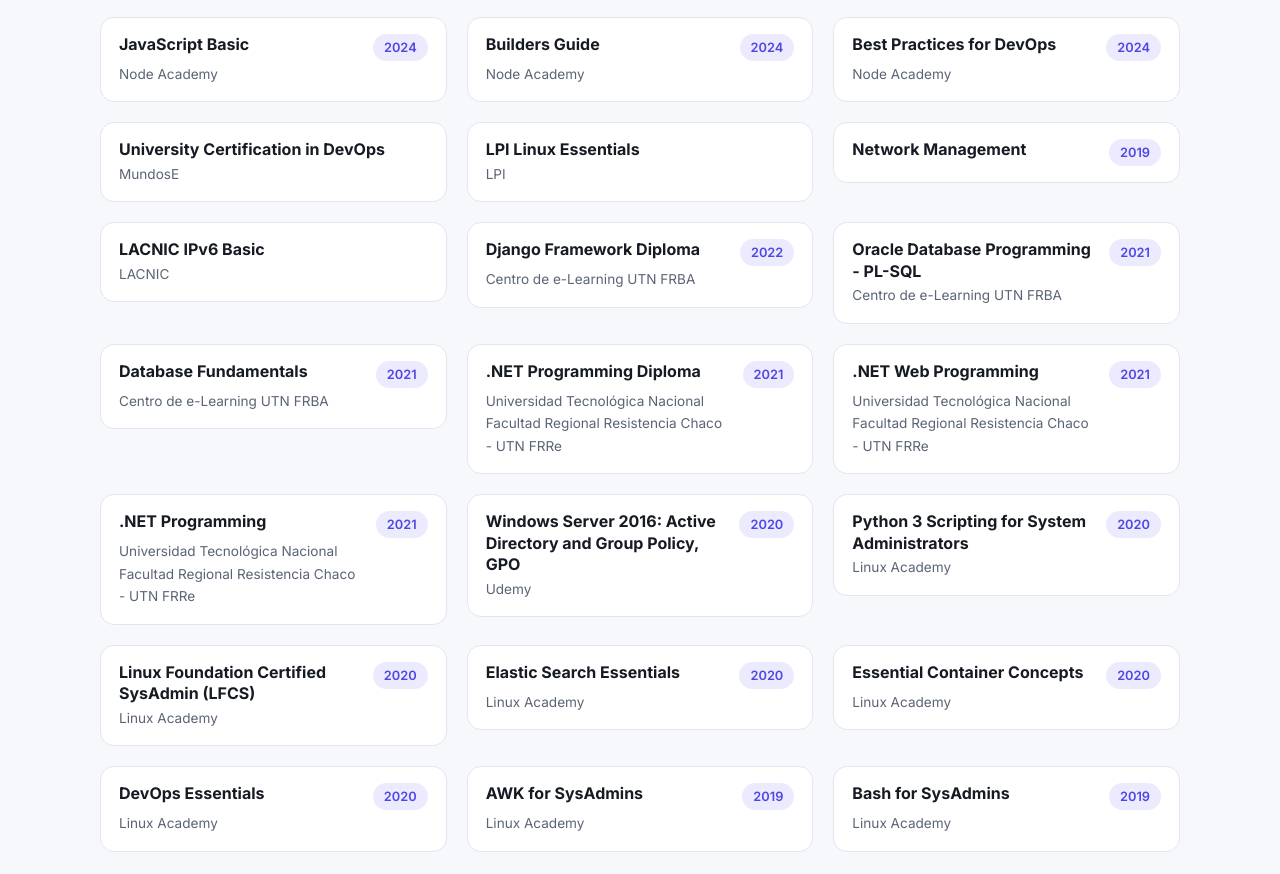
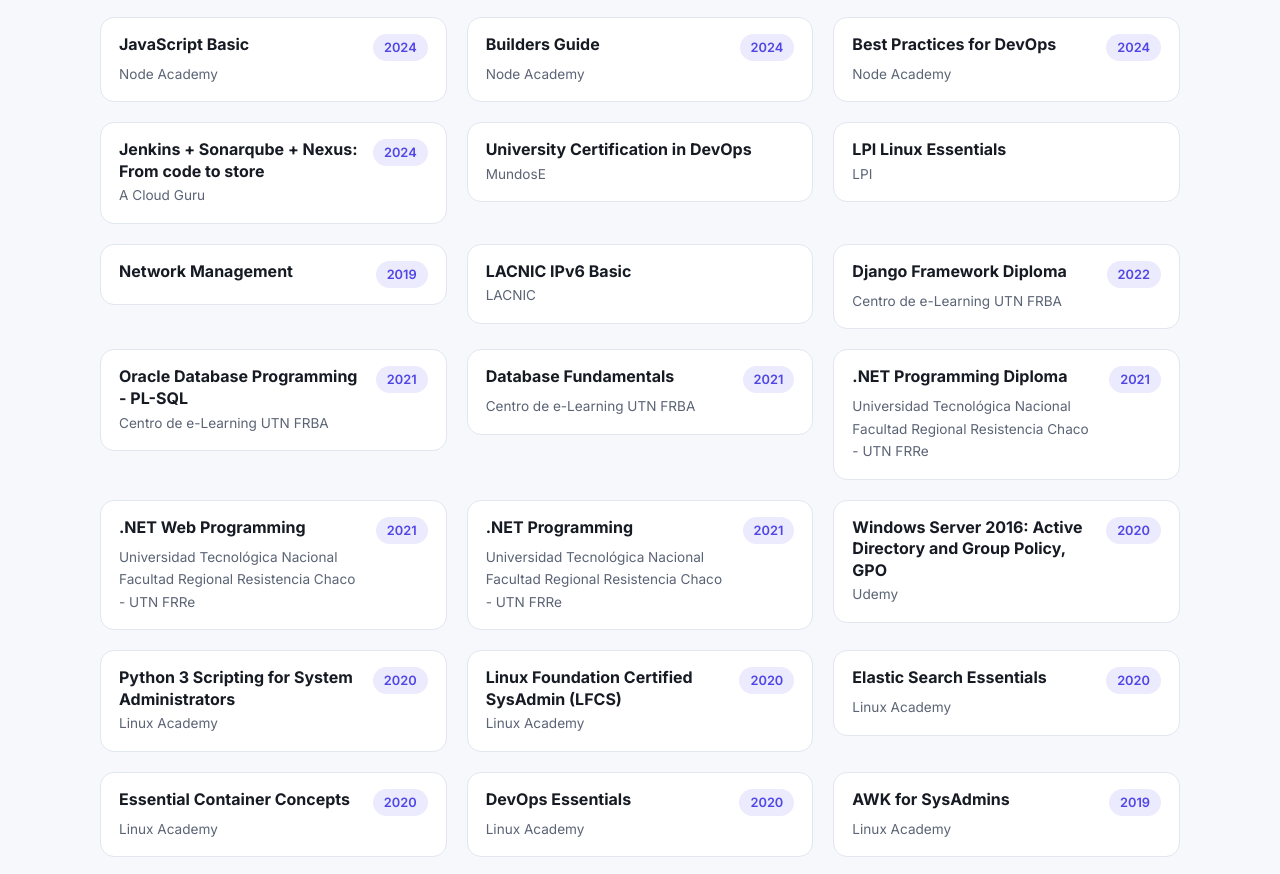
Before and after one commit to danterpaniagua/danterpaniagua.github.io, a plain HTML site: page en/index.html in a window 1280 px wide. Shown: the part 6389-7263 px from the top of the page. Drawn offline with Linux system fonts and the light colour scheme.

Commit message:
feat: agrego cursos 2024-2026 (Claude Code, Graylog, Elastic, MongoDB, Node Academy y A Cloud Guru)
- Curso de A Cloud Guru: Jenkins + Sonarqube + Nexus, del código a la tienda (2024)

```diff
--- a/en/index.html
+++ b/en/index.html
@@ -229,6 +229,7 @@ gtag('config', 'G-Q1HTSRS0X3');
       <div class="course"><b>JavaScript Basic</b><p>Node Academy</p><span class=date>2024</span></div>
       <div class="course"><b>Builders Guide</b><p>Node Academy</p><span class=date>2024</span></div>
       <div class="course"><b>Best Practices for DevOps</b><p>Node Academy</p><span class=date>2024</span></div>
+      <div class="course"><b>Jenkins + Sonarqube + Nexus: From code to store</b><p>A Cloud Guru</p><span class=date>2024</span></div>
       <div class="course"><b>University Certification in DevOps</b><p>MundosE</p></div>
       <div class="course"><b>LPI Linux Essentials</b><p>LPI</p></div>
       <div class="course"><b>Network Management</b><span class=date>2019</span></div>
```
Also changed, not shown: index.html (+1 -0 lines).
